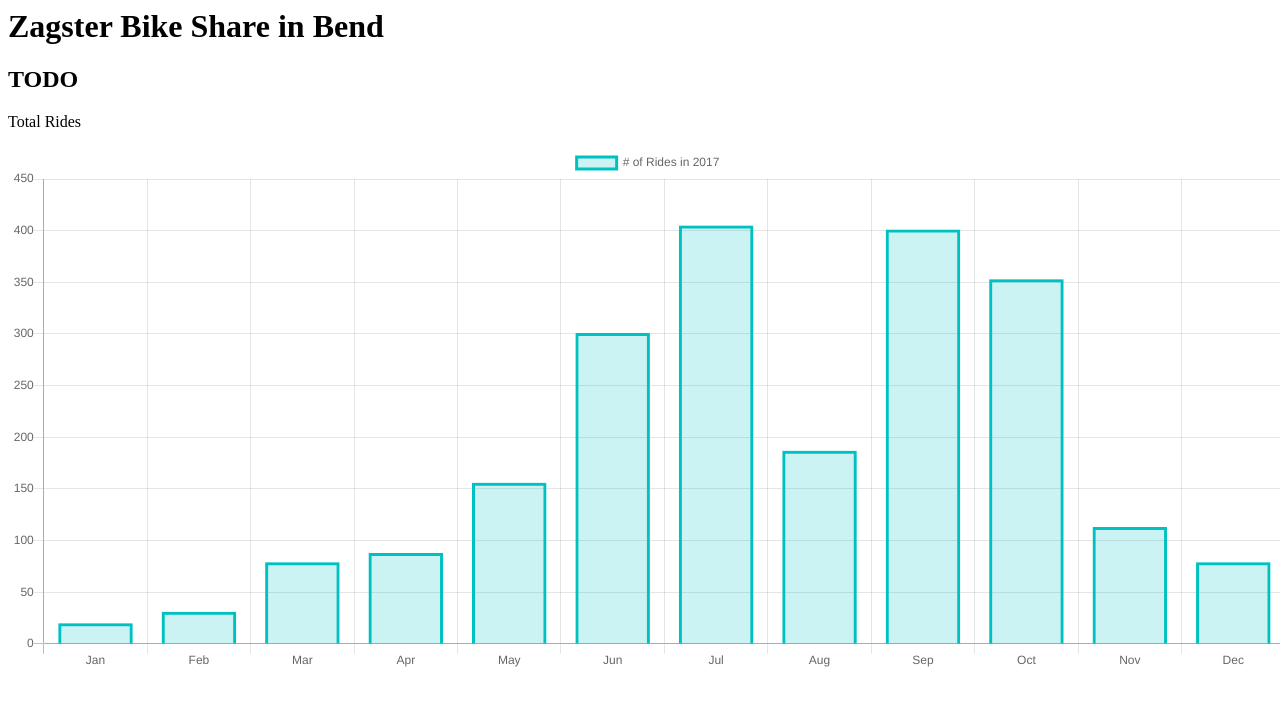
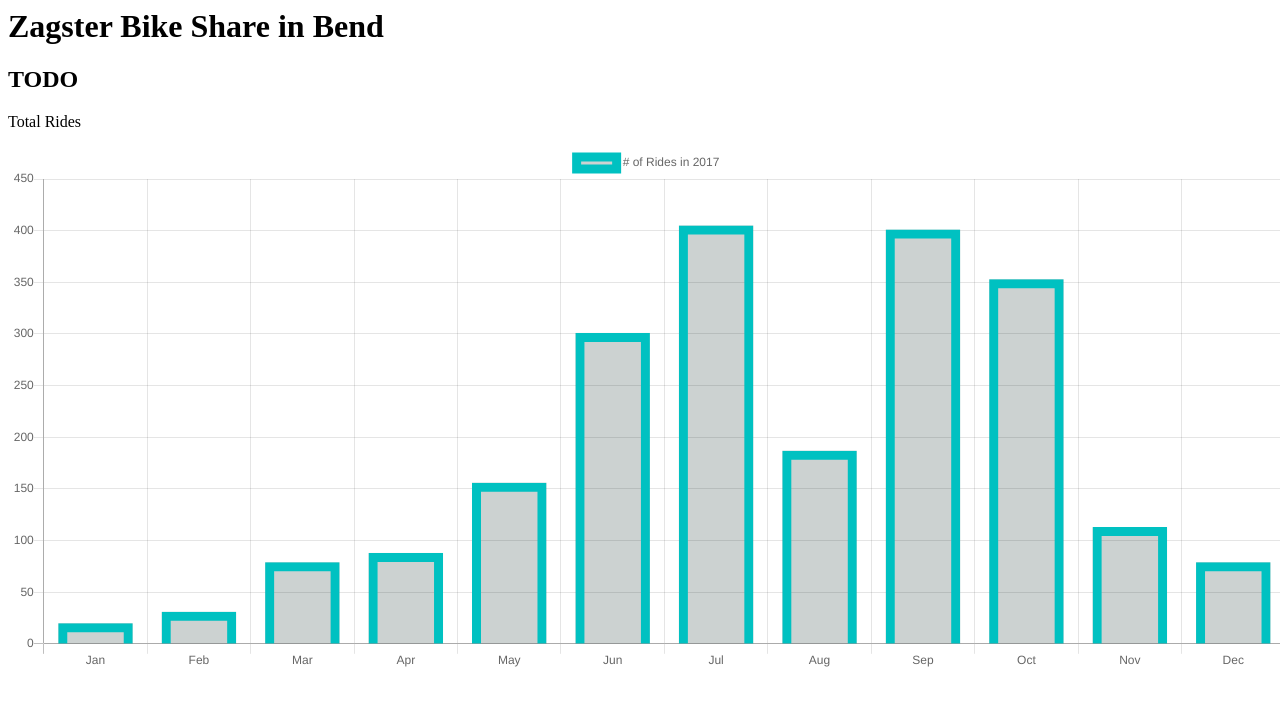
Before and after one commit to Natemock/zagster-client, a plain HTML site: page index.html in a window 1280 px wide. Drawn offline with nearby package versions, Linux system fonts and the light colour scheme; no server answers.

Commit message:
border change

```diff
--- a/index.html
+++ b/index.html
@@ -28,18 +28,18 @@ var myChart = new Chart(ctx, {
             label: '# of Rides in 2017',
             data: [20,31,79,88,156,301,405,187,401,353,113,79],
             backgroundColor: [
-                'rgba(0, 193, 193, 0.2)',
-                'rgba(0, 193, 193, 0.2)',
-                'rgba(0, 193, 193, 0.2)',
-                'rgba(0, 193, 193, 0.2)',
-                'rgba(0, 193, 193, 0.2)',
-                'rgba(0, 193, 193, 0.2)',
-                'rgba(0, 193, 193, 0.2)',
-                'rgba(0, 193, 193, 0.2)',
-                'rgba(0, 193, 193, 0.2)',
-                'rgba(0, 193, 193, 0.2)',
-                'rgba(0, 193, 193, 0.2)',
-                'rgba(0, 193, 193, 0.2)'
+                'rgba(0, 30, 29, 0.2)',
+                'rgba(0, 30, 29, 0.2)',
+                'rgba(0, 30, 29, 0.2)',
+                'rgba(0, 30, 29, 0.2)',
+                'rgba(0, 30, 29, 0.2)',
+                'rgba(0, 30, 29, 0.2)',
+                'rgba(0, 30, 29, 0.2)',
+                'rgba(0, 30, 29, 0.2)',
+                'rgba(0, 30, 29, 0.2)',
+                'rgba(0, 30, 29, 0.2)',
+                'rgba(0, 30, 29, 0.2)',
+                'rgba(0, 30, 29, 0.2)'
             ],
             borderColor: [
                 'rgba(0, 193, 193,1)',
@@ -55,7 +55,7 @@ var myChart = new Chart(ctx, {
                 'rgba(0, 193, 193, 1)',
                 'rgba(0, 193, 193, 1)'
             ],
-            borderWidth: 3
+            borderWidth: 9
         }]
     },
     options: {
```
